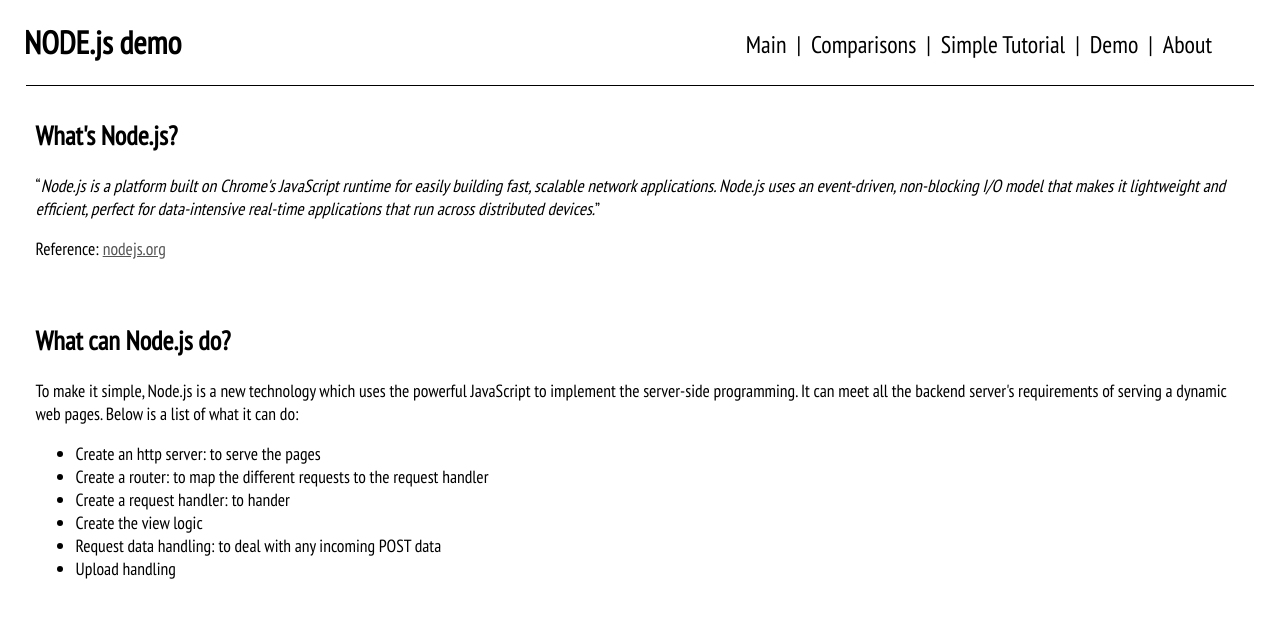
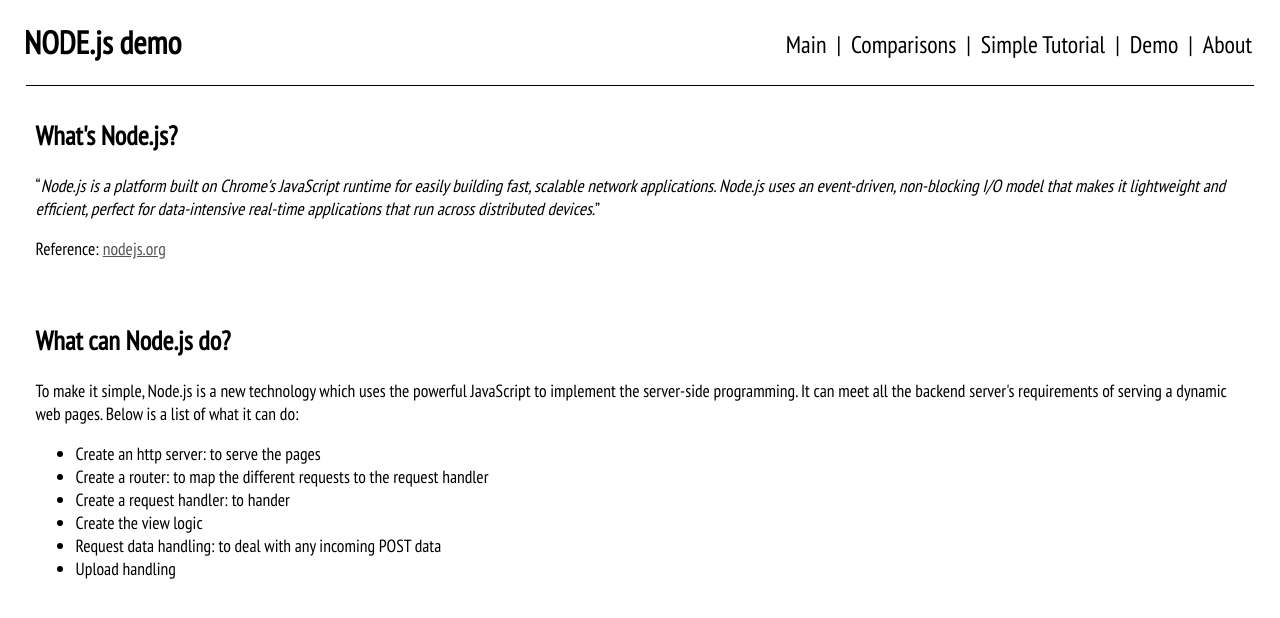
Before and after one commit to jjc25/webNode, a plain HTML site: page index.html in a window 1280 px wide. Drawn offline with nearby package versions, Linux system fonts and the light colour scheme.

Commit message:
change css

```diff
--- a/css/style.css
+++ b/css/style.css
@@ -1,7 +1,7 @@
 
 #logo{margin-left:1em;}
 body{font-family: 'PT Sans Narrow', sans-serif;}
-#nav-bar{float: right; margin:-80px 50px;font-size: 150%;}
+#nav-bar{float: right; margin:-80px 10px;font-size: 150%;}
 #nav-bar a{text-decoration: none; margin-left: 10px; margin: 10px;}
 #nav-bar a:link{color: black;}
 #nav-bar a:visited{color: black;}
```
